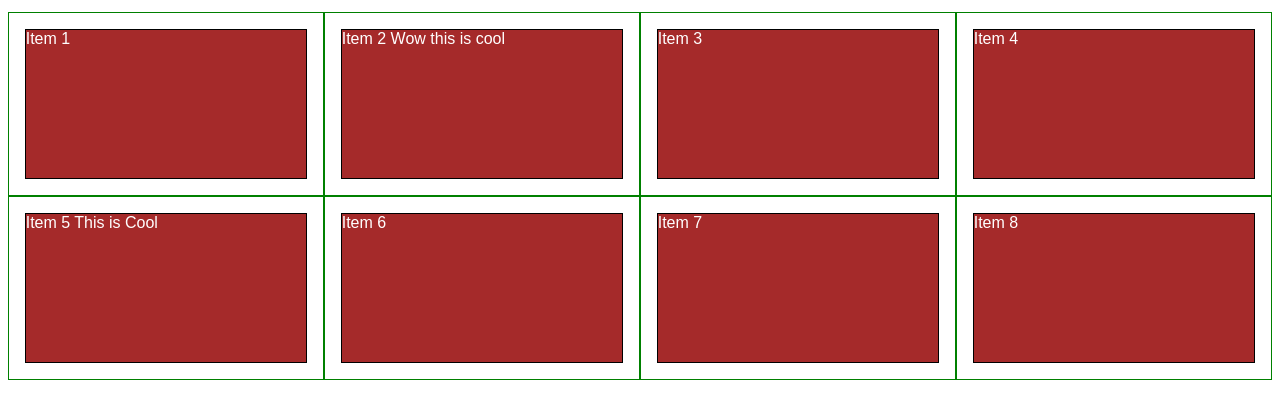
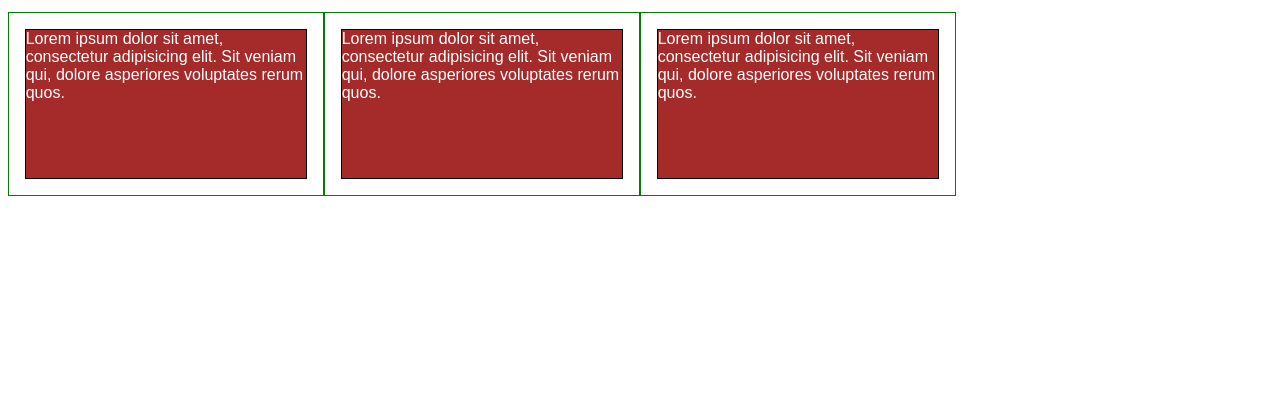
Before and after one commit to Srevatsan2/tusk, a plain HTML site: page index.html in a window 1280 px wide. Shown: the part 48-466 px from the top of the page. Drawn offline with Linux system fonts and the light colour scheme.

Commit message:
update index file

```diff
--- a/index.html
+++ b/index.html
@@ -117,14 +117,10 @@
     <body>
         <h1>Response Layout</h1>
         <div class="row">
-            <div class="col-lg-3 col-md-6"><p>Item 1</p></div>
-            <div class="col-lg-3 col-md-6"><p>Item 2 Wow this is cool</p></div>
-            <div class="col-lg-3 col-md-6"><p>Item 3</p></div>
-            <div class="col-lg-3 col-md-6"><p>Item 4</p></div>
-            <div class="col-lg-3 col-md-6"><p>Item 5 This is Cool</p></div>
-            <div class="col-lg-3 col-md-6"><p>Item 6</p></div>
-            <div class="col-lg-3 col-md-6"><p>Item 7</p></div>
-            <div class="col-lg-3 col-md-6"><p>Item 8</p></div>
+            <div class="col-lg-3 col-md-6"><p>Lorem ipsum dolor sit amet, consectetur adipisicing elit. Sit veniam qui, dolore asperiores voluptates rerum quos.</p></div>
+            <div class="col-lg-3 col-md-6"><p>Lorem ipsum dolor sit amet, consectetur adipisicing elit. Sit veniam qui, dolore asperiores voluptates rerum quos.</p></div>
+            <div class="col-lg-3 col-md-6"><p>Lorem ipsum dolor sit amet, consectetur adipisicing elit. Sit veniam qui, dolore asperiores voluptates rerum quos.</p></div>
+
 
         </div>
     </body>
```
